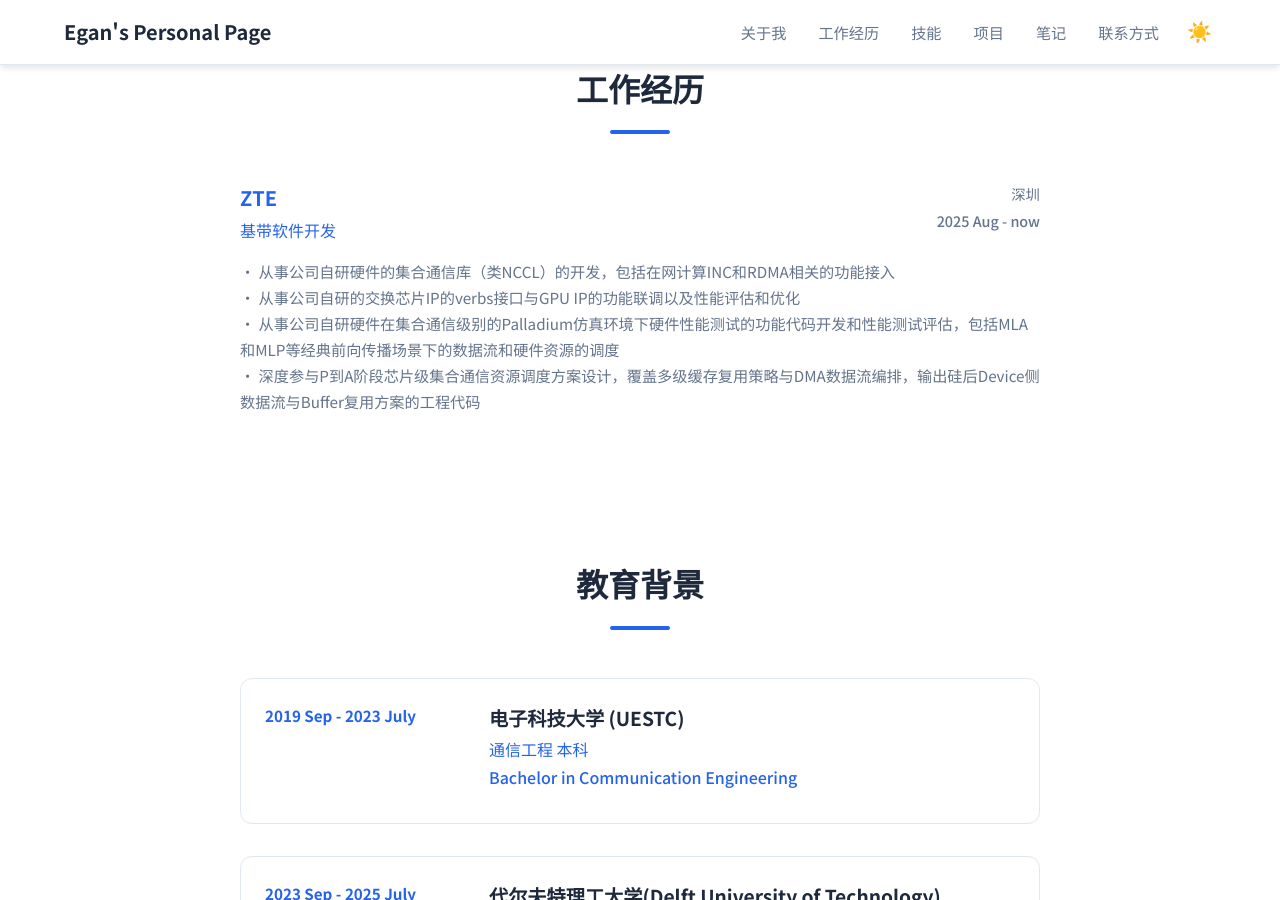
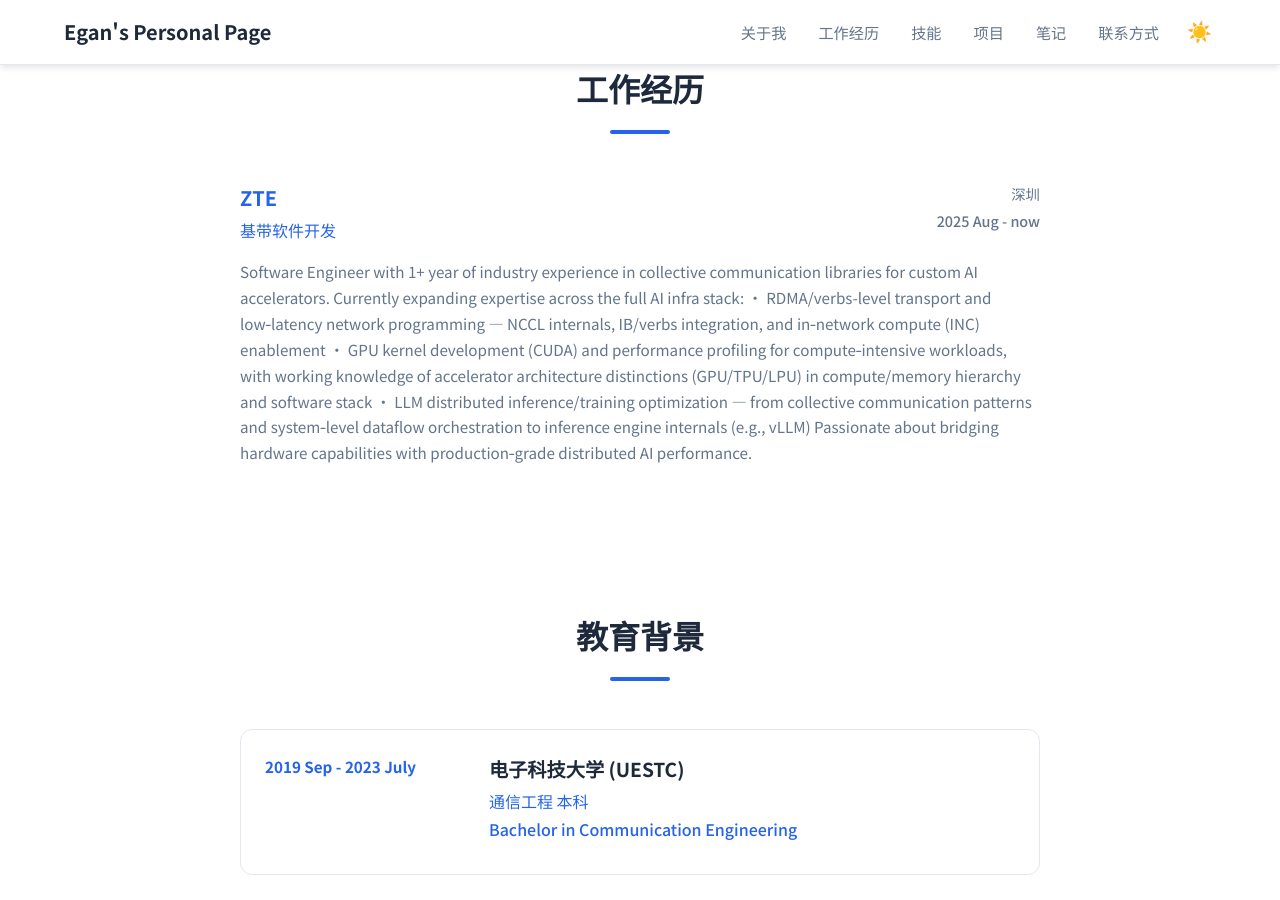
Before and after one commit to Lejun-Hu/Lejun-Hu.github.io, a Jekyll site: the page built from index.md, in a window 1280 px wide and 900 px high, scrolled down 605 px. Built offline with Jekyll 4.4.1, drawn with Linux system fonts in a browser that asks for light colours.

Commit message:
更新工作经历描述为英文版

```diff
--- a/_data/experience.yml
+++ b/_data/experience.yml
@@ -6,11 +6,14 @@ jobs:
     start_date: 2025 Aug
     end_date: now
     current: true
-    description:
-     • 从事公司自研硬件的集合通信库（类NCCL）的开发，包括在网计算INC和RDMA相关的功能接入 <br>
-     • 从事公司自研的交换芯片IP的verbs接口与GPU IP的功能联调以及性能评估和优化 <br>
-     • 从事公司自研硬件在集合通信级别的Palladium仿真环境下硬件性能测试的功能代码开发和性能测试评估，包括MLA和MLP等经典前向传播场景下的数据流和硬件资源的调度 <br>
-     • 深度参与P到A阶段芯片级集合通信资源调度方案设计，覆盖多级缓存复用策略与DMA数据流编排，输出硅后Device侧数据流与Buffer复用方案的工程代码
+    description: |
+      Software Engineer with 1+ year of industry experience in collective communication libraries for custom AI accelerators. Currently expanding expertise across the full AI infra stack:
+
+      • RDMA/verbs-level transport and low‑latency network programming — NCCL internals, IB/verbs integration, and in‑network compute (INC) enablement
+      • GPU kernel development (CUDA) and performance profiling for compute‑intensive workloads, with working knowledge of accelerator architecture distinctions (GPU/TPU/LPU) in compute/memory hierarchy and software stack
+      • LLM distributed inference/training optimization — from collective communication patterns and system‑level dataflow orchestration to inference engine internals (e.g., vLLM)
+
+      Passionate about bridging hardware capabilities with production‑grade distributed AI performance.
 #     highlights:
 #          - to be added
 
```
